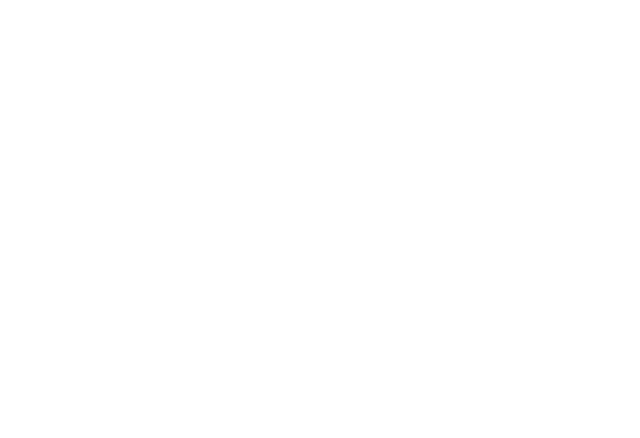
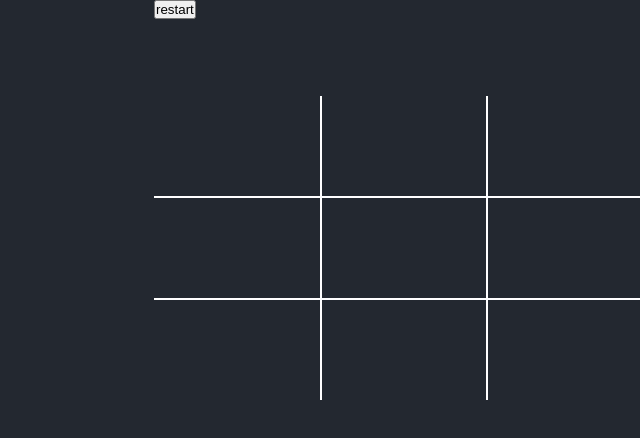
Before and after one commit to blariise/odin-tictactoe, a plain HTML site: page index.html in a window 1280 px wide. Shown: the whole page, without its empty margins (236-876 px from the left). Drawn offline with Linux system fonts and the light colour scheme.

Commit message:
Add html template for tictactoe

```diff
--- a/index.html
+++ b/index.html
@@ -7,5 +7,45 @@
     <script src="tictactoe.js" defer></script>
   </head>
   <body>
+    <div class="container">
+      <div class="game-container">
+        <div class="inputs">
+          <div class="buttons">
+            <button>restart</button>
+          </div>
+        </div>
+        <div class="scores">
+        </div>
+        <div class="board-grid">
+          <div class="cell top left" data-id="0">
+            <div class="mark"></div>
+          </div>
+          <div class="cell top center" data-id="1">
+            <div class="mark"></div>
+          </div>
+          <div class="cell top right" data-id="2">
+            <div class="mark"></div>
+          </div>
+          <div class="cell middle left" data-id="3">
+            <div class="mark"></div>
+          </div>
+          <div class="cell middle center" data-id="4">
+            <div class="mark"></div>
+          </div>
+          <div class="cell middle right" data-id="5">
+            <div class="mark"></div>
+          </div>
+          <div class="cell bottom left" data-id="6">
+            <div class="mark"></div>
+          </div>
+          <div class="cell bottom center" data-id="7">
+            <div class="mark"></div>
+          </div>
+          <div class="cell bottom right" data-id="8">
+            <div class="mark"></div>
+          </div>
+        </div>
+      </div>
+    </div>
   </body>
 </html>
--- a/styles.css
+++ b/styles.css
@@ -3,3 +3,55 @@
   padding: 0;
   box-sizing: border-box;
 }
+
+body {
+  background-color: #232830;
+}
+
+.container {
+  display: grid;
+  grid-template-columns: 1fr minmax(200px, 500px) 1fr;
+  grid-template-rows: 1fr 1fr;
+  height: 100vh;
+}
+
+.game-container {
+  max-width: 500px;
+  grid-area: 1 / 2 / 2 / 3;
+  display: grid;
+  grid-template-rows: 3rem 3rem 1fr;
+}
+
+.board-grid {
+  display: grid;
+  grid-template-columns: 1fr 1fr 1fr;
+  grid-template-rows: 1fr 1fr 1fr;
+}
+
+.cell {
+  display: grid;
+  align-items: center;
+  justify-items: center;
+  border: 1px solid white;
+}
+
+.cell.top {
+  border-top: 0;
+}
+
+.cell.left {
+  border-left: 0;
+}
+
+.cell.right {
+  border-right: 0;
+}
+
+.cell.bottom {
+  border-bottom: 0;
+}
+
+.mark {
+  color: #FFFFFF;
+  font-size: 4rem;
+}
```
